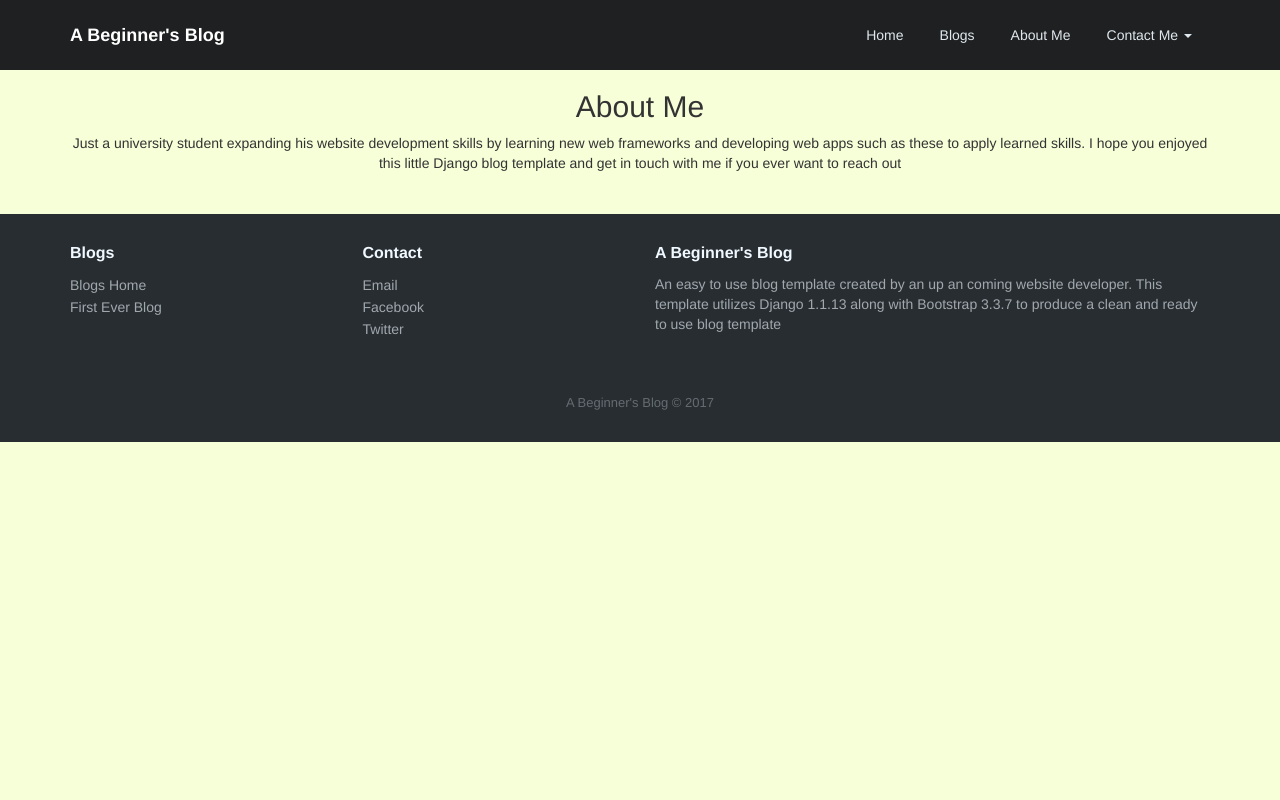
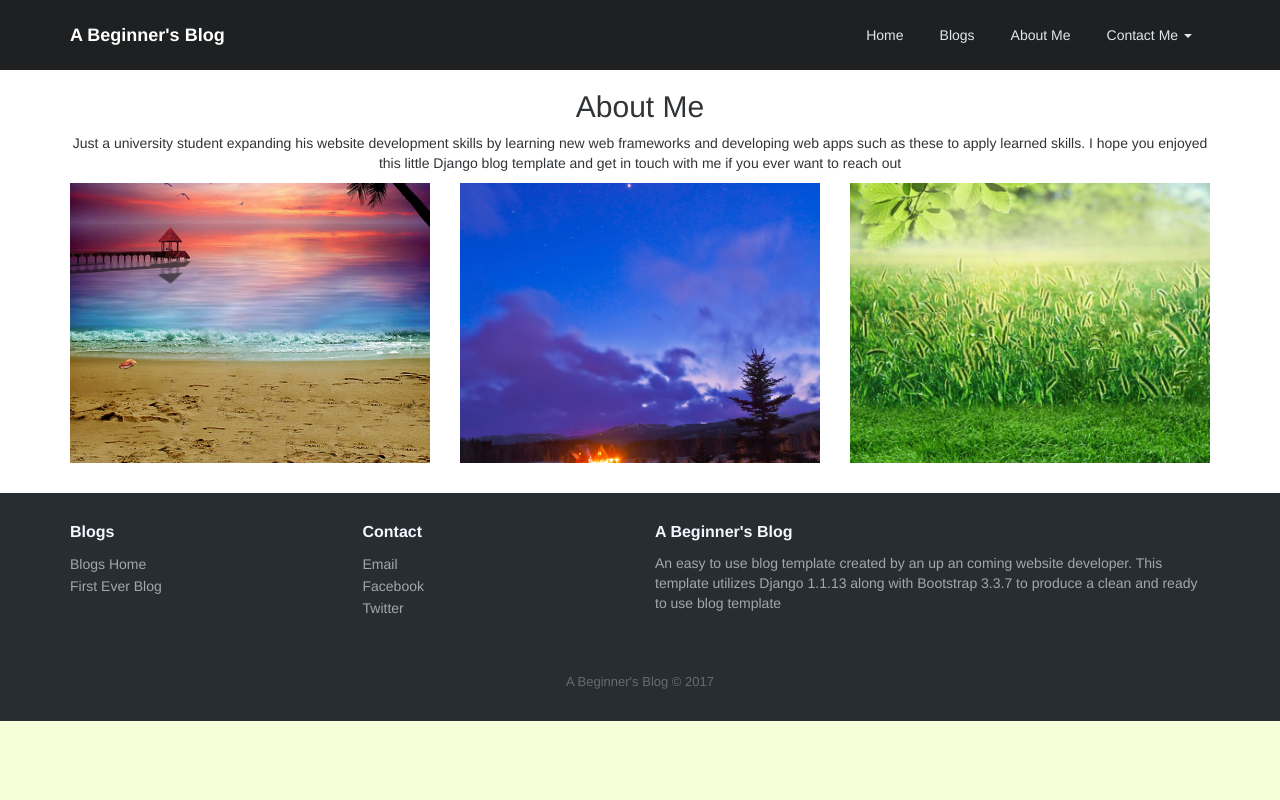
Before and after one commit to ShivamDh/Python-Projects, a Django app: template starter_blog/about/templates/about.html in a window 1280 px wide. Run offline with Django 3.2, Linux system fonts and the light colour scheme; the template is opened without the code that fills it, so the values that code supplies are empty; some libraries are stand-ins or nearby versions.

Commit message:
Final commit closing off project and adding any minor details left

```diff
--- a/starter_blog/blogs/templates/blogs.html
+++ b/starter_blog/blogs/templates/blogs.html
@@ -6,7 +6,7 @@
 	<div class="article-list">
 		<div class="container">
 			<div class="intro">
-				<h2 class="text-center"> Latest </h2>
+				<h2 class="text-center"> Latest Blogs </h2>
 				<p class="text-center">
 					Have a look at some my latest blog posts and comment and let me know what you think!
 				</p>
@@ -14,12 +14,12 @@
 			<div class="row articles">
 				{% for blog_post in object_list %}
 					<div class="col-md-4 col-sm-6 item">
-						<a href="/blogs/{{forloop.counter}}">
+						<a href="/blogs/{{forloop.revcounter}}">
 							<img class="img-responsive" src={% static blog_post.imgSrc %} />
 						</a>
 						<h3 class="name"> {{blog_post.title}} </h3>
 						<p class="description"> {{blog_post.summary}} </p>
-						<a class="action" href="/blogs/{{forloop.counter}}">
+						<a class="action" href="/blogs/{{forloop.revcounter}}">
 							<i class="glyphicon glyphicon-circle-arrow-right"> </i>
 						</a>
 					</div>
--- a/starter_blog/homepage/templates/base.html
+++ b/starter_blog/homepage/templates/base.html
@@ -40,7 +40,7 @@
 						<a href="/blogs"> Blogs </a>
 					</li>
 					<li role="presentation">
-						<a href="#"> About Me </a>
+						<a href="/about"> About Me </a>
 					</li>
 					<li class="dropdown">
 						<a class="dropdown-toggle" aria-expanded="false" href="#" data-toggle="dropdown">
--- a/starter_blog/starter_blog/urls.py
+++ b/starter_blog/starter_blog/urls.py
@@ -19,5 +19,6 @@ from django.contrib import admin
 urlpatterns = [
     url(r'^', include('homepage.urls')),
 	url(r'^blogs/', include('blogs.urls')),
+	url(r'^about/', include('about.urls')),
     url(r'^admin/', admin.site.urls),
 ]
--- a/starter_blog/static/css/custom.css
+++ b/starter_blog/static/css/custom.css
@@ -316,8 +316,7 @@
 
 .article-list h2 {
   font-weight:bold;
-  margin-bottom:40px;
-  padding-top:40px;
+  margin-bottom:20px;
   color:inherit;
 }
 
@@ -462,3 +461,61 @@
   margin-bottom:12px;
   max-width:100%;
 }
+
+.team-grid .item:hover .cover {
+  opacity:1;
+}
+
+.team-grid .item .cover {
+  position:absolute;
+  top:0;
+  left:0;
+  width:100%;
+  height:100%;
+  background-color:rgba(31,148,255,0.75);
+  transition:opacity 0.15s ease-in;
+  opacity:0;
+  padding-top:80px;
+  color:#fff;
+  text-shadow:1px 1px 1px rgba(0,0,0,0.15);
+}
+
+* {
+  -webkit-box-sizing:border-box;
+  -moz-box-sizing:border-box;
+  box-sizing:border-box;
+}
+
+.team-grid .item .box {
+  text-align:center;
+  background-repeat:no-repeat;
+  background-size:cover;
+  background-position:center;
+  height:280px;
+  position:relative;
+  overflow:hidden;
+}
+
+.team-grid {
+  color:#313437;
+  background-color:#fff;
+}
+
+body {
+  font-family:"Helvetica Neue",Helvetica,Arial,sans-serif;
+  font-size:14px;
+  line-height:1.42857143;
+  color:#333;
+  background-color:#fff;
+}
+
+html {
+  font-size:10px;
+  -webkit-tap-highlight-color:rgba(0,0,0,0);
+}
+
+html {
+  font-family:sans-serif;
+  -webkit-text-size-adjust:100%;
+  -ms-text-size-adjust:100%;
+}
```
